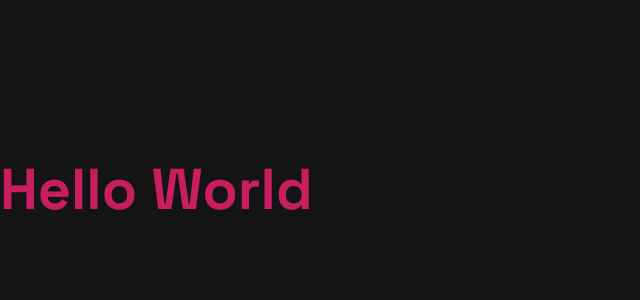
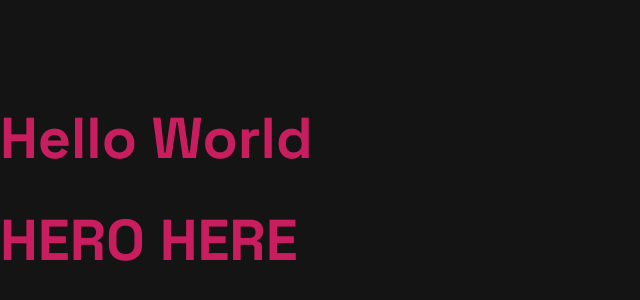
Before and after one commit to GingerKiwi/GingerKiwi.dev, a React (Vite) app: page / in a window 1280 px wide. Shown: the part 210-510 px from the top of the page, without its empty margins (0-640 px from the left). Built offline with nearby package versions, Linux system fonts and the light colour scheme.

Commit message:
add Components folder and Hero.jsx inside

```diff
--- a/src/App.jsx
+++ b/src/App.jsx
@@ -1,10 +1,12 @@
 import './App.css'
+import Hero from './Components/Hero'
 
 function App() {
 
   return (
     <>
       <h1>Hello World</h1>
+      <Hero/>
     </>
   )
 }
--- /dev/null
+++ b/src/Components/Hero.jsx
@@ -0,0 +1,9 @@
+const Hero = () => {
+    return (
+      <header>
+        <h1>HERO HERE</h1>
+      </header>
+    );
+  };
+
+  export default Hero;
```
